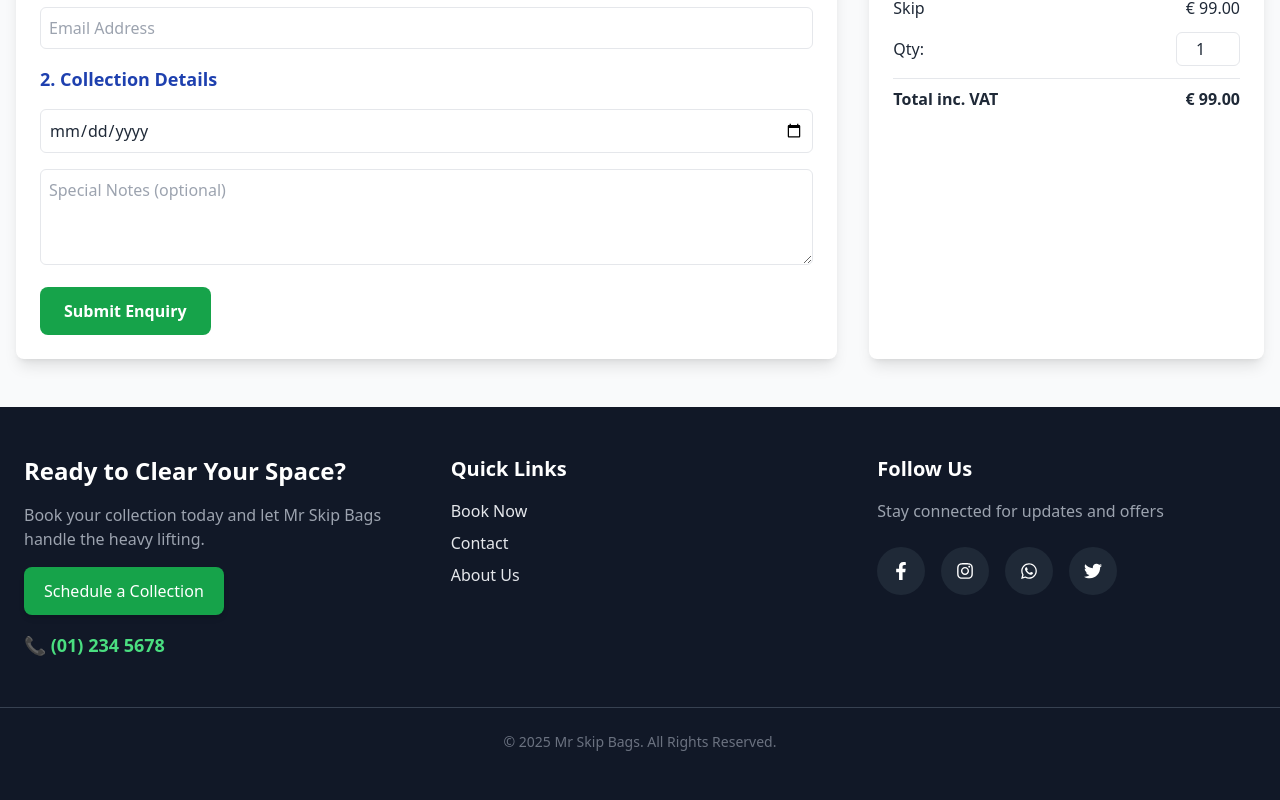
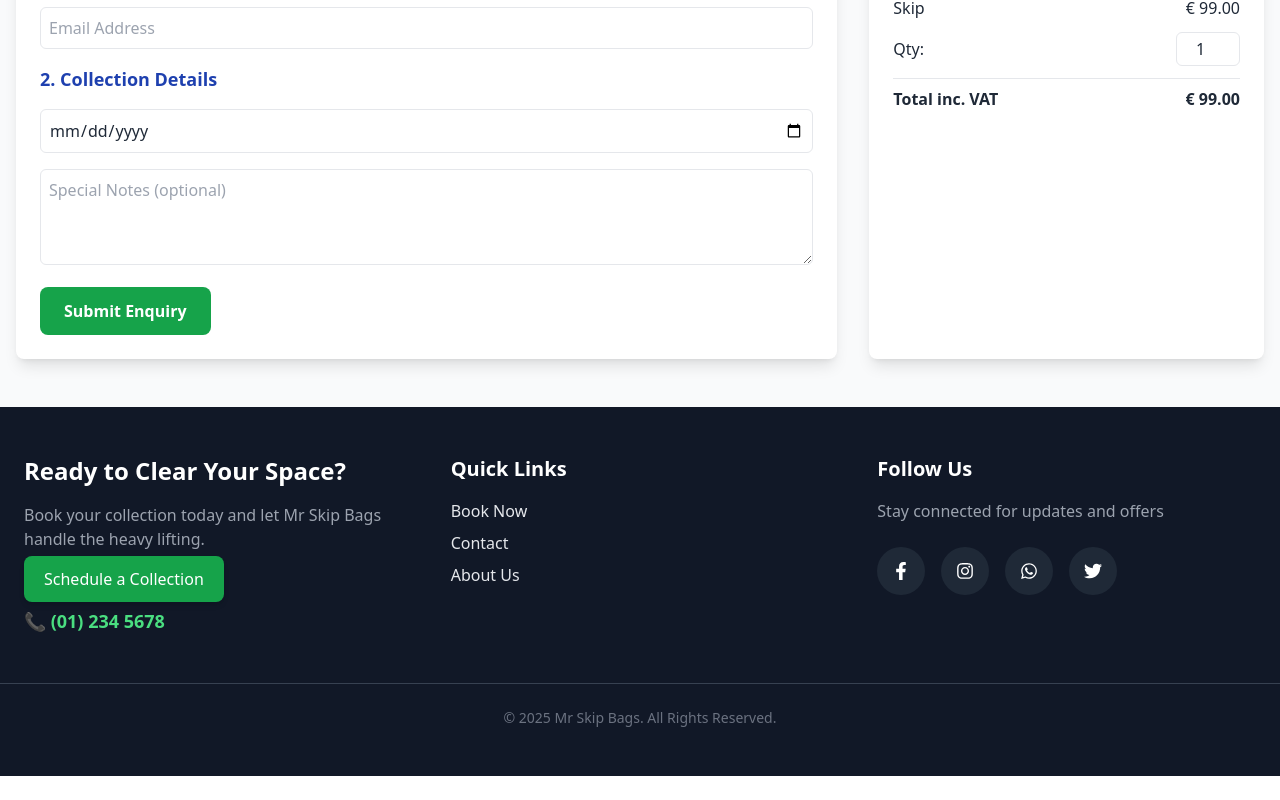
Before and after one commit to Yaseenn786/MrSkipbags, a React (Vite) app in the folder Client/: page /Form in a window 1280 px wide. Shown: the part 560-1360 px from the top of the page. After the commit the page ends 1336 px from the top, so only its background shows below. Built offline with nearby package versions, Linux system fonts and the light colour scheme.

Commit message:
reolved backend issue

```diff
--- a/Client/src/components/Footer.jsx
+++ b/Client/src/components/Footer.jsx
@@ -13,9 +13,11 @@
           <p className="mb-4 text-gray-400">
             Book your collection today and let Mr Skip Bags handle the heavy lifting.
           </p>
-          <button className="bg-green-600 hover:bg-green-700 text-white px-5 py-3 rounded-lg shadow-md transition">
+          <a
+          href="/Area"
+          className="bg-green-600 hover:bg-green-700 text-white px-5 py-3 rounded-lg shadow-md transition">
             Schedule a Collection
-          </button>
+          </a>
           <p className="mt-4 text-lg font-semibold text-green-400">
             📞 (01) 234 5678
           </p>
```
Also changed, not shown: 1 other file (tests, documents, lock files or other folders).
